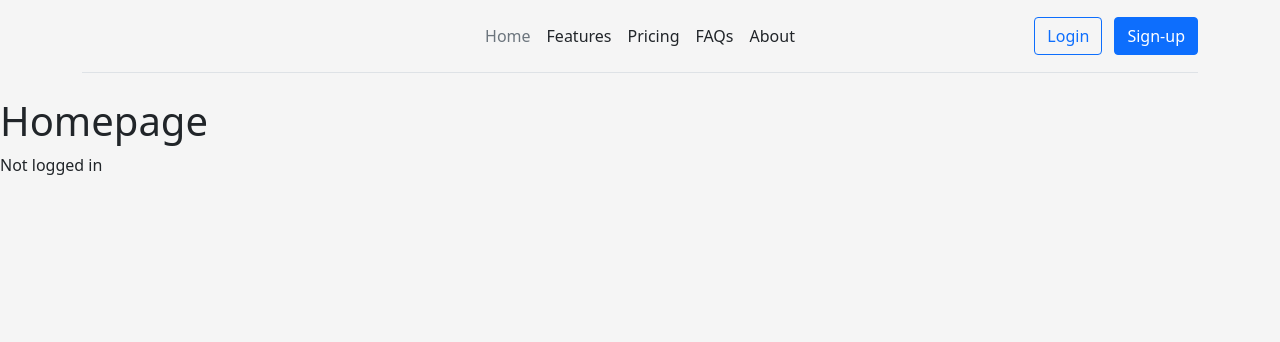
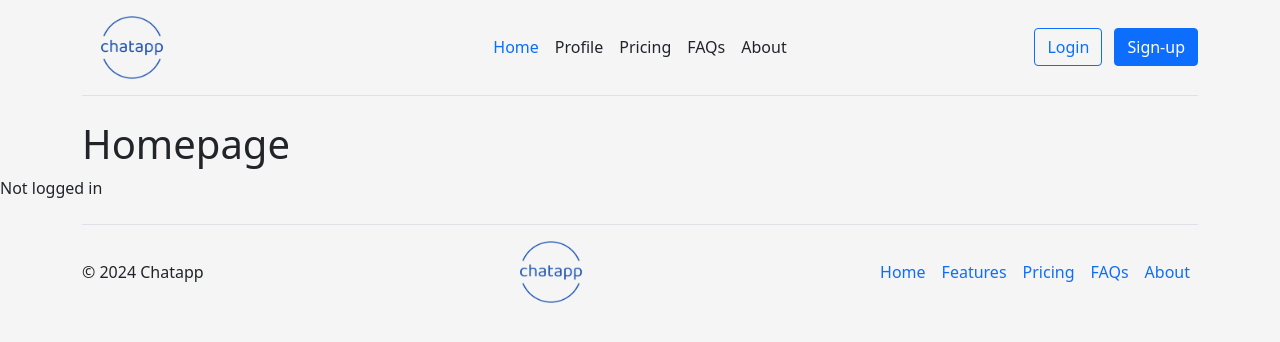
Before and after one commit to younessoub/chatapp, a PHP site: page / in a window 1280 px wide. Shown: the top 342 px of the page. Run offline with PHP 8.4, Linux system fonts and the light colour scheme.

Commit message:
added profile page

```diff
--- a/controllers/loginCtrl.php
+++ b/controllers/loginCtrl.php
@@ -26,7 +26,8 @@
     $_SESSION['USER'] = [
       'id' => $user['id'],
       'username' => $user['username'],
-      'email' => $user['email']
+      'email' => $user['email'],
+      'image' => $user['image']
     ];
 
     header('Location: index.php');
@@ -37,7 +38,7 @@
 } elseif (isset($_GET['action']) && $_GET['action'] === 'logout-user') {
   session_unset();
   session_destroy();
-  header('Location: index.php');
+  require 'views/login.php';
 } else {
   require 'views/login.php';
 }
--- a/index.php
+++ b/index.php
@@ -12,6 +12,8 @@
       require 'controllers/signupCtrl.php';
     } elseif ($_GET['page'] === 'login') {
       require 'controllers/loginCtrl.php';
+    } elseif ($_GET['page'] === 'profile') {
+      require 'controllers/profileCtrl.php';
     } else {
       echo 'Page Not Found';
     }
--- a/views/home.php
+++ b/views/home.php
@@ -3,9 +3,29 @@
 <?php ob_start(); ?>
 
 <main>
-  <h1>Homepage</h1>
+  <div class="container">
+    <h1>Homepage</h1>
+  </div>
   <?php echo $_SESSION['USER']['username'] ?? 'Not logged in' ?>
 </main>
 
+<!-- Footer -->
+<div class="container">
+  <footer class="d-flex flex-wrap justify-content-between align-items-center py-3 my-4 border-top">
+    <p class="col-md-4 mb-0 text-body-secondary">&copy; 2024 Chatapp</p>
+
+    <a href="index.php" class="d-flex align-items-center col-md-3 mb-2 mb-md-0 text-dark text-decoration-none">
+      <img class="img-fluid" src="assets/images/logo.png" width="100px" alt="logo">
+    </a>
+
+    <ul class="nav col-md-4 justify-content-end">
+      <li class="nav-item"><a href="#" class="nav-link px-2 text-body-secondary">Home</a></li>
+      <li class="nav-item"><a href="#" class="nav-link px-2 text-body-secondary">Features</a></li>
+      <li class="nav-item"><a href="#" class="nav-link px-2 text-body-secondary">Pricing</a></li>
+      <li class="nav-item"><a href="#" class="nav-link px-2 text-body-secondary">FAQs</a></li>
+      <li class="nav-item"><a href="#" class="nav-link px-2 text-body-secondary">About</a></li>
+    </ul>
+  </footer>
+</div>
 <?php $content = ob_get_clean(); ?>
 <?php require 'views/layout.php'; ?>
--- a/views/layout.php
+++ b/views/layout.php
@@ -21,36 +21,52 @@
 </head>
 
 <body>
+
+  <!-- Header -->
   <div class="container">
     <header
       class="d-flex flex-wrap align-items-center justify-content-center justify-content-md-between py-3 mb-4 border-bottom">
-      <a href="/" class="d-flex align-items-center col-md-3 mb-2 mb-md-0 text-dark text-decoration-none">
-        <svg class="bi me-2" width="40" height="32" role="img" aria-label="Bootstrap">
-          <use xlink:href="#bootstrap" />
-        </svg>
+      <a href="index.php" class="d-flex align-items-center col-md-3 mb-2 mb-md-0 text-dark text-decoration-none">
+        <img class="img-fluid" src="assets/images/logo.png" width="100px" alt="logo">
       </a>
 
       <ul class="nav col-12 col-md-auto mb-2 justify-content-center mb-md-0">
-        <li><a href="#" class="nav-link px-2 link-secondary">Home</a></li>
-        <li><a href="#" class="nav-link px-2 link-dark">Features</a></li>
+        <li>
+          <a href="index.php" class="nav-link px-2 <?= !isset($_GET['page']) ? 'active' : 'link-dark' ?>">Home</a>
+        </li>
+        <li>
+          <a href="index.php?page=profile"
+            class="nav-link px-2  <?= isset($_GET['page']) && $_GET['page'] === 'profile' ? 'active' : 'link-dark' ?>">Profile</a>
+        </li>
         <li><a href="#" class="nav-link px-2 link-dark">Pricing</a></li>
         <li><a href="#" class="nav-link px-2 link-dark">FAQs</a></li>
         <li><a href="#" class="nav-link px-2 link-dark">About</a></li>
       </ul>
       <?php if (isset($_SESSION['USER'])) { ?>
-        <div class="col-md-3 text-end">
-          <a href="index.php?page=login&action=logout-user" class="btn btn-primary">Log out</a>
+        <div class="d-flex justify-content-between align-items-center gap-3">
+          <div>
+            <a href="index.php?page=profile">
+              <img class="rounded-circle" width="40px"
+                src="<?= $_SESSION['USER']['image'] ?? 'assets/images/blank-profile-picture.png'; ?>" alt="avatar">
+            </a>
+          </div>
+          <div class="text-end">
+            <a href="index.php?page=login&action=logout-user" class="btn btn-primary">Log out</a>
+          </div>
         </div>
       <?php } else { ?>
         <div class="col-md-3 text-end">
           <a href="index.php?page=login" class="btn btn-outline-primary me-2">Login</a>
-          <a href="index.php?page=login" class="btn btn-primary">Sign-up</a>
+          <a href="index.php?page=signup" class="btn btn-primary">Sign-up</a>
         </div>
       <?php } ?>
     </header>
   </div>
 
+  <!-- Main -->
+
   <?= $content ?>
+
 
 </body>
 
```
Also changed, not shown: controllers/profileCtrl.php (added, +65 -0 lines), models/userModel.php (+9 -0 lines), views/profile.php (added, +69 -0 lines), assets/images/blank-profile-picture.png (added), uploads/1721735654favicon.png (added).
